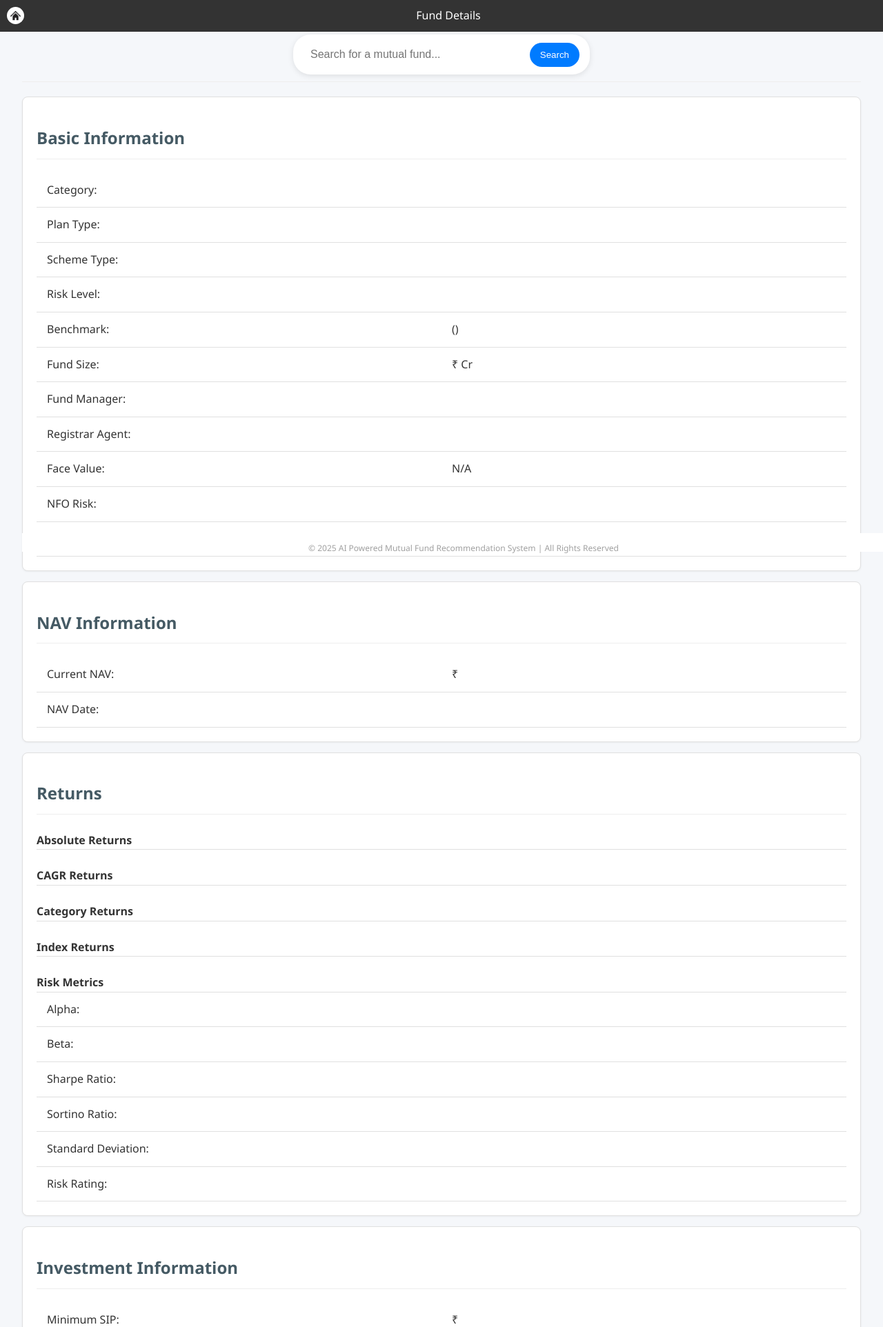
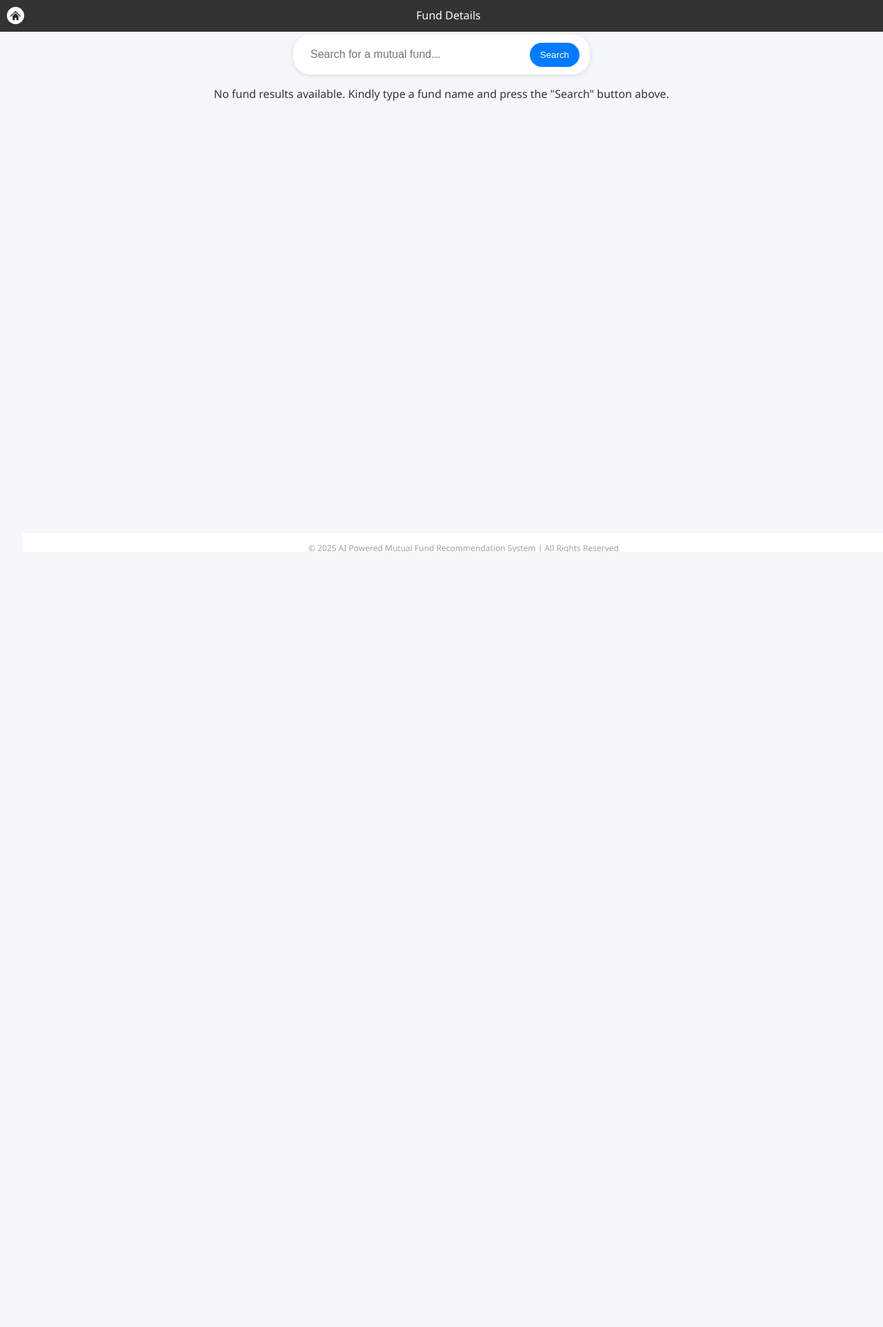
Before and after one commit to ajay9875/Mutual_Fund_Recommender, a Django app: page /fund-details/ in a window 1280 px wide. Shown: the top 1924 px of the page at 69% size. After the commit the page ends 800 px from the top, so only its background shows below. Run offline with Django 5.2, Linux system fonts and the light colour scheme.

Commit message:
Added exceptio or error handling in the fund details function

```diff
--- a/Myapp/static/css/Fund_details.css
+++ b/Myapp/static/css/Fund_details.css
@@ -14,6 +14,9 @@ body {
     width: 95%;
     margin: 50px auto;
 }
+#nothing{
+    text-align: center;
+}
 
 .container {
     width: 97%;
@@ -23,6 +26,10 @@ body {
     background: white;
     box-shadow: 0 2px 10px rgba(0, 0, 0, 0.1);
     border-radius: 8px;
+    margin-bottom: 20px;
+}
+h1{
+    text-align:center;
 }
 .data-item{
     display: flex;
@@ -46,11 +53,6 @@ h1, h2 {
     color: var(--secondary-color);
     border-bottom: 1px solid #eee;
     padding-bottom: 10px;
-}
-
-h1 {
-    color: var(--primary-color);
-    margin-top: 0;
 }
 
 .card {
--- a/Myapp/templates/Fund_details.html
+++ b/Myapp/templates/Fund_details.html
@@ -40,7 +40,7 @@
       <button type="submit">Search</button>
     </form>
 </div>
-
+      {% if basic_info.fund_name %}
         <h1>{{ basic_info.fund_name }}</h1>
 
         <div class="card">
@@ -148,8 +148,9 @@
                 </div>
                 {% endfor %}
             </div>
-
-            <div class="sub-section-title">Risk Metrics</div>
+        </div>
+           <div class="card">
+            <div class="section-title">Risk Metrics</div>
             <div class="grid grid-cols-2 md:grid-cols-4 gap-4">
                 <div class="data-item">
                     <div class="data-label">Alpha:</div>
@@ -353,6 +354,9 @@
             {% endif %}
         </div>
     </div>
+    {% else %}
+        <p id="nothing">No fund results available. Kindly type a fund name and press the "Search" button above.</p>
+    {% endif %}
         <!-- Reusable Footer -->
         <footer class='footer'>
             <p>&copy; 2025 AI Powered Mutual Fund Recommendation System | All Rights Reserved</p>
--- a/Myapp/views.py
+++ b/Myapp/views.py
@@ -261,26 +261,35 @@ def fund_details(request):
 
         fund_data = get_single_fund_data_by_api(fund_name)
         if fund_data:
-            returns = fund_data.get('returns', {})
-            expense_ratio = fund_data.get('expense_ratio', {})
-            context = {
-                'basic_info': fund_data.get('basic_info', {}),
-                'nav_info': fund_data.get('nav_info', {}),
-                'absolute_returns': returns.get('absolute', {}),
-                'cagr_returns': returns.get('cagr', {}),
-                'category_returns': returns.get('category_returns', {}),
-                'index_returns': returns.get('index_returns', {}),
-                'risk_matrics': fund_data.get('risk_matrics', {}),
-                'exit_load': fund_data.get('exit_load', []),
-                'investment_info': fund_data.get('investment_info', {}),
-                'fund_house_info': fund_data.get('fund_house', {}),
-                'additional_info': fund_data.get('additional_info', {}),
-                'holdings': fund_data.get('holdings', []),
-                'current_expense_ratio': expense_ratio.get('current', "NA"),
-                'expense_ratio_history': expense_ratio.get('history', []),
-            }
-            messages.success(request, "Mutual Fund data fetched successfully.")
-            return render(request, 'Fund_details.html', context)
+            try:
+                basic_info = fund_data.get('basic_info', {})
+                name_of_fund = basic_info.get('fund_name')
+                if not name_of_fund:
+                    raise ValueError("Fund data not found, please try again.")
+
+                returns = fund_data.get('returns', {})
+                expense_ratio = fund_data.get('expense_ratio', {})
+                context = {
+                    'basic_info': fund_data.get('basic_info', {}),
+                    'nav_info': fund_data.get('nav_info', {}),
+                    'absolute_returns': returns.get('absolute', {}),
+                    'cagr_returns': returns.get('cagr', {}),
+                    'category_returns': returns.get('category_returns', {}),
+                    'index_returns': returns.get('index_returns', {}),
+                    'risk_metrics': returns.get('risk_metrics', {}),
+                    'exit_load': fund_data.get('exit_load', []),
+                    'investment_info': fund_data.get('investment_info', {}),
+                    'fund_house_info': fund_data.get('fund_house', {}),
+                    'additional_info': fund_data.get('additional_info', {}),
+                    'holdings': fund_data.get('holdings', []),
+                    'current_expense_ratio': expense_ratio.get('current', "NA"),
+                    'expense_ratio_history': expense_ratio.get('history', []),
+                }
+
+                messages.success(request, "Mutual Fund data fetched successfully.")
+                return render(request, 'Fund_details.html', context)
+            except ValueError as e:
+                messages.error(request, str(e))
 
     # Always return at least empty context
     return render(request, 'Fund_details.html', context)
```
